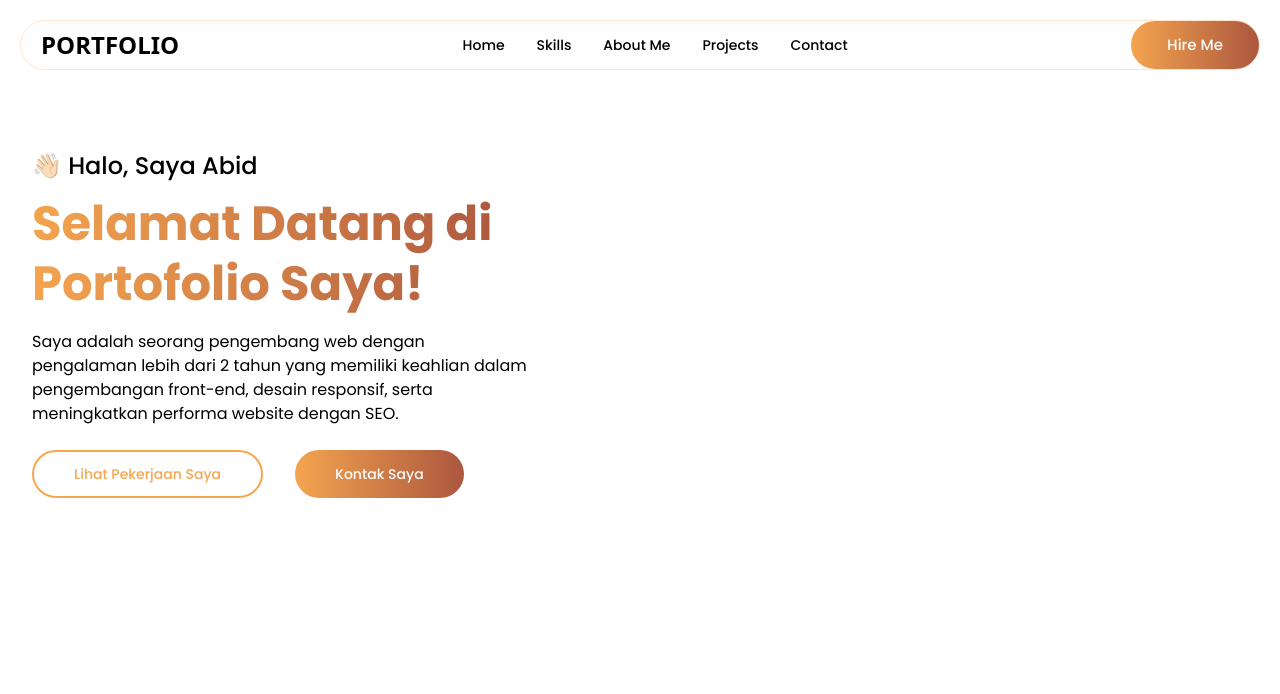
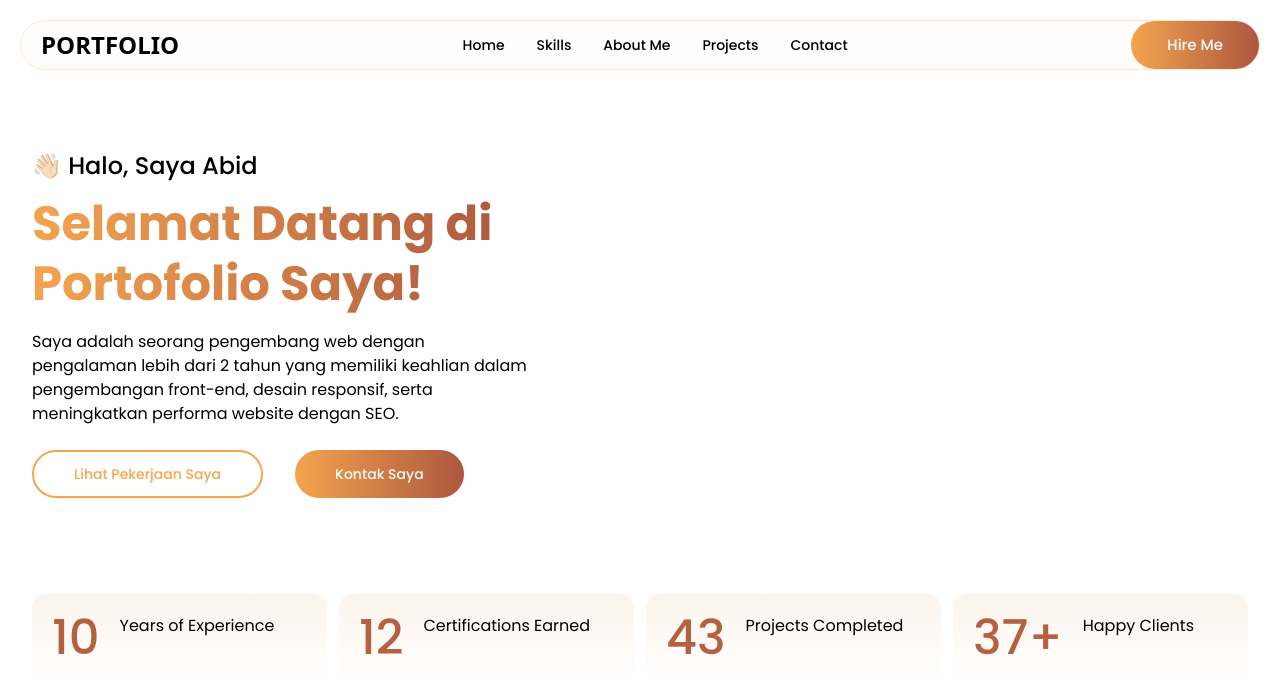
Before and after one commit to abidgymnastiar/portfolio, a React (Vite) app: page / in a window 1280 px wide. Shown: the top 694 px of the page. Built offline with nearby package versions, Linux system fonts and the light colour scheme.

Commit message:
feat:statIn

```diff
--- /dev/null
+++ b/src/components/StatInCard.tsx
@@ -0,0 +1,19 @@
+interface StatInCardProps {
+  count: string;
+  label: string;
+}
+
+const StatInCard: React.FC<StatInCardProps> = ({ count, label }) => {
+  return (
+    <div className="flex-1 flex gap-3 md:gap-5 bg-gradient-to-b from-[#fcf4ec] to-[#ffffff] rounded-[14px] p-5">
+      <h4 className="text-4xl md:text-5xl font-medium text-secondary">
+        {count}
+      </h4>
+      <p className="text-sm md:text-[16px] font-normal text-black leading-6 whitespace-pre-line">
+        {label}
+      </p>
+    </div>
+  );
+};
+
+export default StatInCard;
--- a/src/section/Hero.tsx
+++ b/src/section/Hero.tsx
@@ -1,3 +1,6 @@
+import StatInCard from "../components/StatInCard";
+import { STATS } from "../utils/Data";
+
 const Hero = () => {
   return (
     <section id="hero" className="container mx-auto px-8">
@@ -25,6 +28,11 @@ const Hero = () => {
           </div>
         </div>
       </div>
+      <div className="flex gap-[12px] mt-16 md:mt-24 flex-wrap">
+        {STATS.map((item) => (
+          <StatInCard key={item.id} count={item.count} label={item.label} />
+        ))}
+      </div>
     </section>
   );
 };
--- a/src/utils/Data.ts
+++ b/src/utils/Data.ts
@@ -5,3 +5,10 @@ export const MENU_LINKS = [
     {id: 4, label: 'Projects', offset:-100, to: '#projects'},
     {id: 5, label: 'Contact', offset:-100, to: '#contact'},
 ];
+
+export const STATS = [
+    {id: 1, count: "10", label: 'Years of Experience'},
+    {id: 2, count: "12", label: 'Certifications Earned'},
+    {id: 3, count: "43", label: 'Projects Completed'},
+    {id: 4, count: "37+", label: 'Happy Clients'},
+];
```
